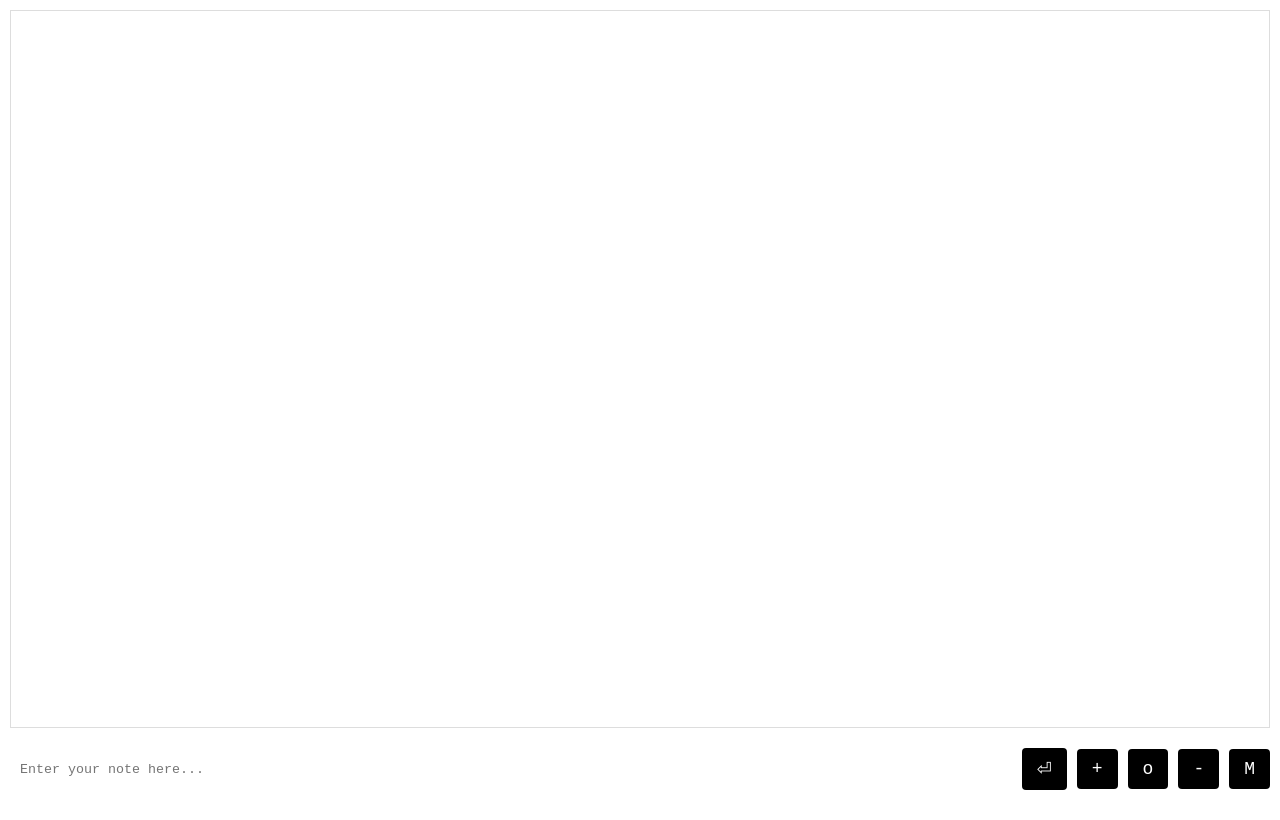
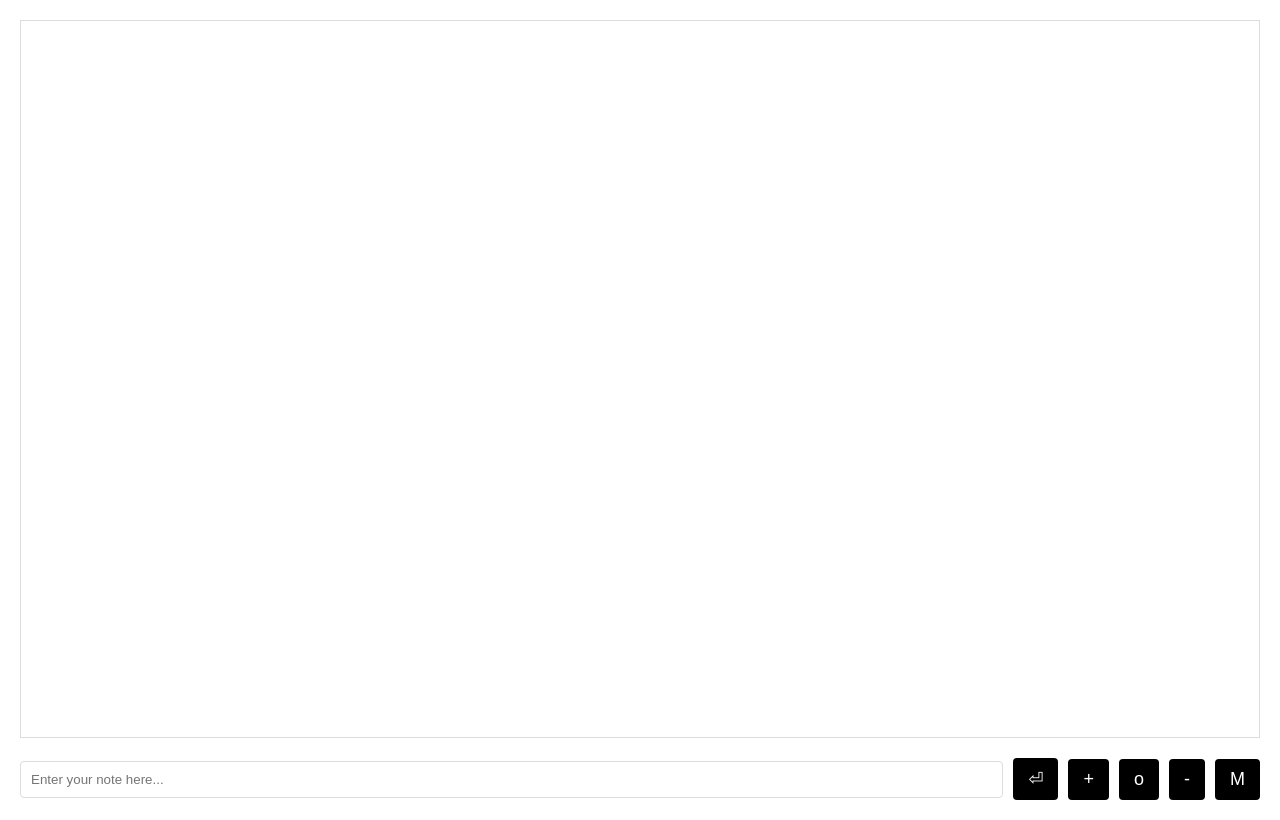
Before and after one commit to tdwth-joe/Notes, a plain HTML site: page index.html in a window 1280 px wide. Drawn offline with Linux system fonts and the light colour scheme.

Commit message:
Update styles.css

```diff
--- a/styles.css
+++ b/styles.css
@@ -1,7 +1,7 @@
 body {
   font-family: 'Fira Code', monospace;
   background-color: #fff;
-  margin: 0;
+  margin: 10px; /* Uniform margin */
   padding: 0;
   display: flex;
   flex-direction: column;
@@ -9,9 +9,11 @@ body {
   color: #000;
   max-width: 100vw;
   overflow: hidden;
+  box-sizing: border-box; /* Include padding and border in the element's total width and height */
 }
 
 #chat-display {
+  flex-grow: 1;
   display: flex;
   flex-direction: column;
   justify-content: flex-end;
@@ -20,28 +22,24 @@ body {
   margin: 10px;
   padding: 10px;
   border: 1px solid #ddd;
-  font-family: 'Fira Code', monospace;
-  flex-grow: 1;
-  max-height: calc(100vh - 60px); /* Adjusted for header/footer height */
-  overflow-x: hidden;
-  overscroll-behavior: contain;
+  max-height: calc(100vh - 80px); /* Adjusted for input container and margins */
   font-size: 18px;
-  touch-action: pan-y;
   user-select: none;
+  box-sizing: border-box;
 }
 
 .input-container {
   display: flex;
   align-items: center;
   margin: 10px;
+  padding: 0;
 }
 
 #entry-box {
   flex-grow: 1;
   padding: 10px;
-  border: none;
+  border: 1px solid #ddd; /* Add border for definition */
   border-radius: 4px;
-  font-family: 'Fira Code', monospace;
   background-color: #fff;
   color: #000;
   outline: none;
@@ -49,13 +47,12 @@ body {
 
 #enter-button,
 .chat-button {
-  background-color: #000;
-  border: none;
   padding: 10px 15px;
   margin-left: 10px;
   cursor: pointer;
-  font-family: 'Fira Code', monospace;
+  background-color: #000;
   color: #fff;
+  border: none;
   border-radius: 4px;
   transition: background-color 0.2s ease;
   font-size: 18px;
@@ -68,13 +65,12 @@ body {
 }
 
 #menu-button {
-  background-color: #000;
-  border: none;
   padding: 10px 15px;
   margin-left: 10px;
   cursor: pointer;
-  font-family: 'Fira Code', monospace;
+  background-color: #000;
   color: #fff;
+  border: none;
   border-radius: 4px;
   transition: background-color 0.2s ease;
 }
@@ -83,7 +79,7 @@ body {
   background-color: #333;
 }
 
-/* Media queries for Pixel 8 Pro */
+/* Responsive adjustments for Pixel 8 Pro */
 @media (min-device-width: 1440px) and (min-device-height: 3120px) and (-webkit-device-pixel-ratio: 3) {
   body {
     font-size: 20px;
```
